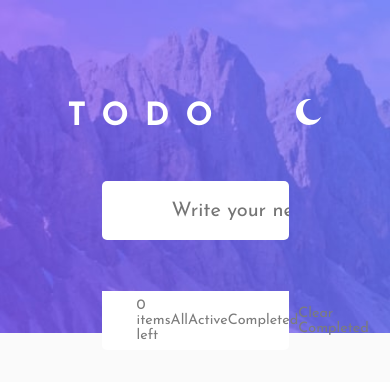
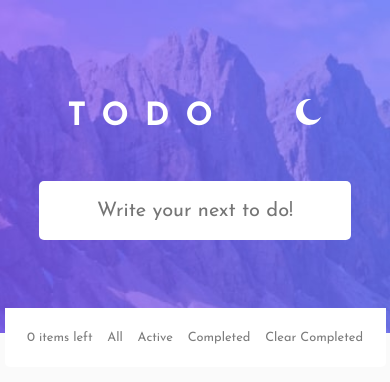
Before and after one commit to Aleks-Bujko/to-do-app, an Angular app in the folder to-do/: page / in a window 390 px wide. Shown: the top 382 px of the page. Built offline with nearby package versions, Linux system fonts and the light colour scheme.

Commit message:
added mobile styles

```diff
--- a/to-do/src/app/tasks/tasks.component.sass
+++ b/to-do/src/app/tasks/tasks.component.sass
@@ -2,7 +2,7 @@
 
 .tasks-list-wrapper
     position: relative
-    top: -12vh
+    top: -10vh
 
 .tasks-list
     margin: 0
@@ -24,29 +24,29 @@ input[type=checkbox]
 
 .task-delete-button
     padding: 0 25px 0 0
-    transition: transform 0.6s ease-in-out
+    transition: transform 0.7s ease-in-out
     &:hover
         transform: scale(1.25)
 
 .tasks-actions-wrapper
-    width: $task-width
+    width: 90vw
     height: $task-height
     background-color: var(--theme-elements)
     display: flex
     align-items: center
     justify-content: space-around
-    padding: 0 35px
+    padding: 0 15px
     border-bottom: 1px var(--theme-second-bg-color)
     border-radius: 0 0 5px 5px
 
 .single-task
-    width: $task-width
+    width: 80vw
     height: $task-height
     display: flex
     align-items: center
     justify-content: space-between
     background-color: var(--theme-elements)
-    padding: 0 0 0 70px
+    padding: 0 0 0 60px
     border-bottom: 1px solid var(--theme-bg-color)
     &:first-of-type
         border-radius: 5px 5px 0 0
@@ -55,9 +55,28 @@ input[type=checkbox]
     text-decoration: line-through
 
 .tasks-action
-    font-size: 0.9rem
+    font-size: 0.8rem
     color: var(--theme-second-font)
     &:hover
         color: var(--theme-hover)
     &:active
         color: var(--theme-active)
+
+@media($desktop-width)
+
+    .tasks-list-wrapper
+        top: -12vh
+
+    .tasks-actions-wrapper
+        width: $task-width
+        padding: 0 35px
+
+    .single-task
+        width: $task-width
+        padding: 0 0 0 70px
+
+    .tasks-action
+        font-size: 0.9rem
+
+    .single-task
+        width: $task-width
--- a/to-do/src/app/todo-input/todo-input.component.html
+++ b/to-do/src/app/todo-input/todo-input.component.html
@@ -1,4 +1,3 @@
 <div class="task-input">
-    <input type="checkbox" class="new-task-checkbox">
     <input type="text" #todoInput placeholder="Write your next to do!" id="todo-input" (keyup.enter)="getInputTodo(); todoInput.value=''" class="single-task-input" />
 </div>
--- a/to-do/src/app/todo-input/todo-input.component.sass
+++ b/to-do/src/app/todo-input/todo-input.component.sass
@@ -8,17 +8,17 @@ input[type=checkbox]
     top: -18vh
 
 .single-task-input
-    width: $task-width
+    width: 80vw
     height: $task-height
     border: 1px var(--theme-second-font)
     background-color: var(--theme-elements)
     border-radius: 5px
     font-size: 1.25rem
-    padding: 0 0 0 70px
+    padding: 0
+    text-align: center
 
-.new-task-checkbox
-    position: absolute
-    top: 12px
-    left: 25px
-    height: 22px
-    width: 22px
+@media($desktop-width)
+    .single-task-input
+        width: $task-width
+        padding: 0 0 0 70px
+        text-align: start
--- a/to-do/src/styles.sass
+++ b/to-do/src/styles.sass
@@ -14,9 +14,11 @@ $theme-dark-hover: #777A92
 $theme-dark-active: #4D5066
 $theme-dark-font: #4D5066
 
+$tablet-width: "min-width: 768px"
+$desktop-width: "min-width: 1010px"
+
 $task-width: 30vw
 $task-height: 7vh
-
 
 :root[theme=light]
     --theme-bg-color: #{$theme-light-bg-color}
```
Also changed, not shown: to-do/src/app/dark-mode.service.ts (line endings or trailing spaces).
